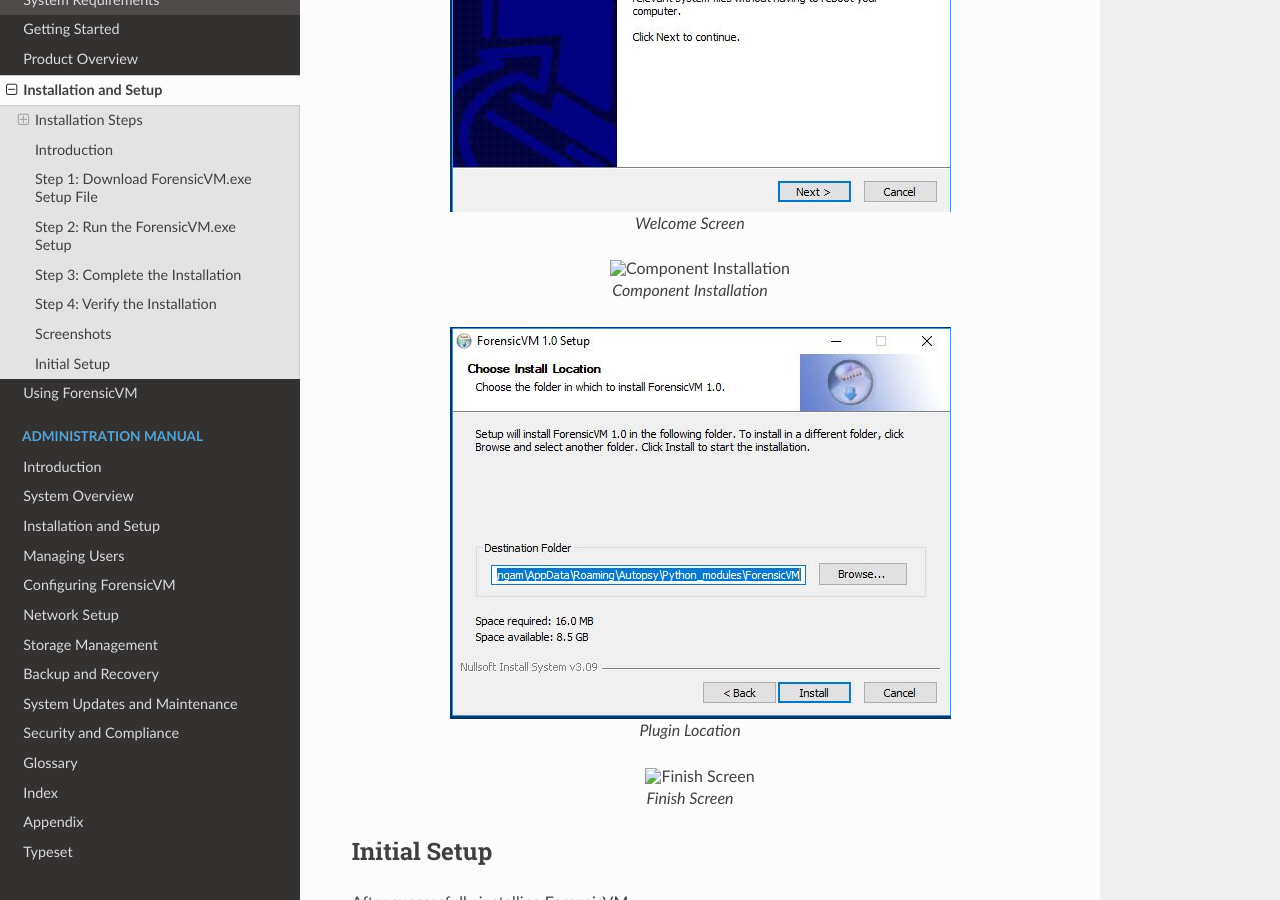
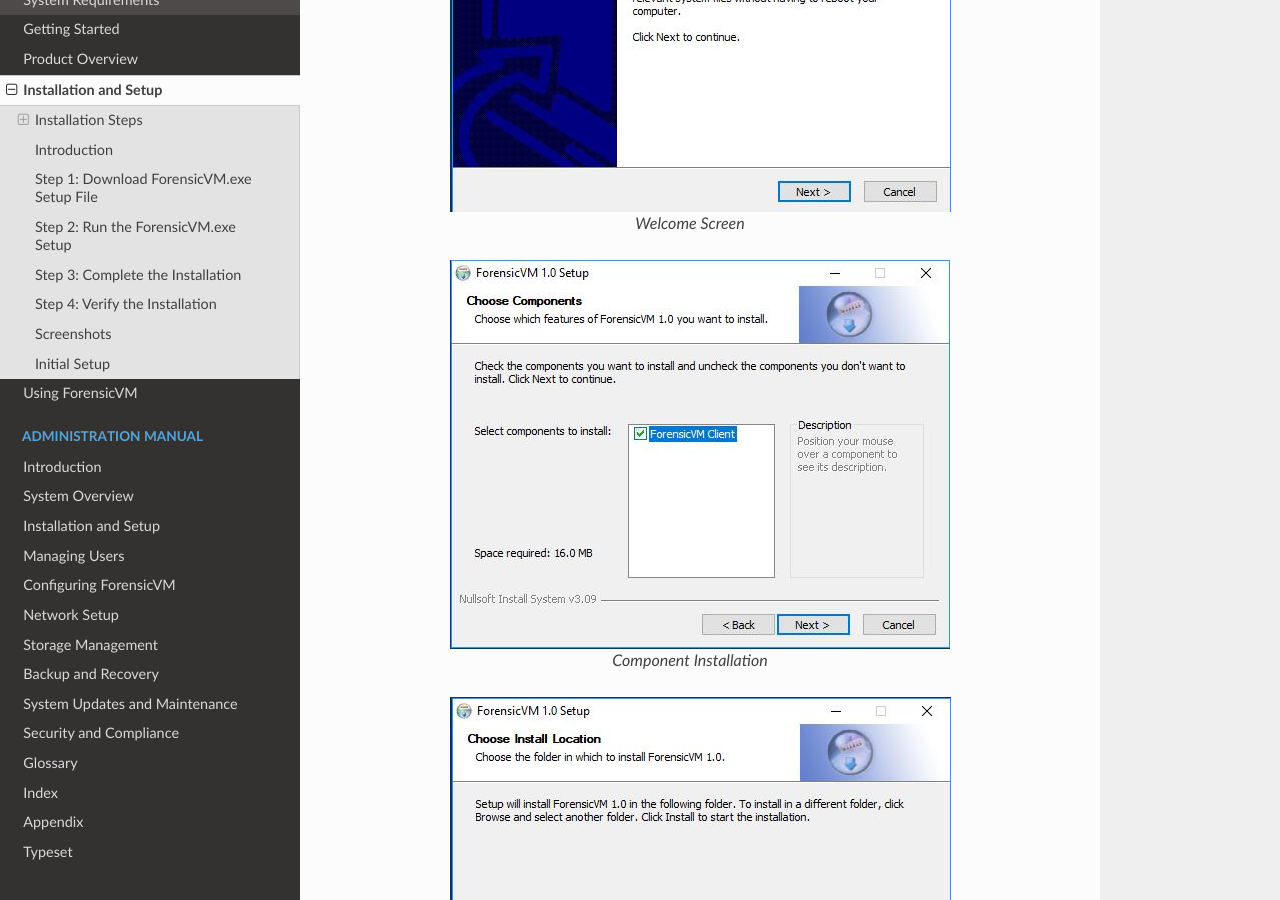
Before and after one commit to nunomourinho/ForensicVMServerAndClientDocs, a Sphinx documentation site: the page built from docs/user/installation_and_setup.rst, in a window 1280 px wide and 900 px high, scrolled down 1424 px. Built offline with Sphinx 7.4.7 and the Read the Docs theme 2.0.0, drawn with Linux system fonts in a browser that asks for light colours; pages that are not in the unit, such as notebooks, are missing from menus.

Commit message:
Update installation_and_setup.rst

```diff
--- a/docs/user/installation_and_setup.rst
+++ b/docs/user/installation_and_setup.rst
@@ -52,7 +52,7 @@
 
    Welcome Screen
 
-.. figure:: user/img/0002.JPG
+.. figure:: img/0002.JPG
    :alt: Component Installation
    :align: center
 
@@ -64,7 +64,7 @@
 
    Plugin Location
 
-.. figure:: docs/user/img/0004.JPG
+.. figure:: img/0004.JPG
    :alt: Finish Screen
    :align: center
 
```
